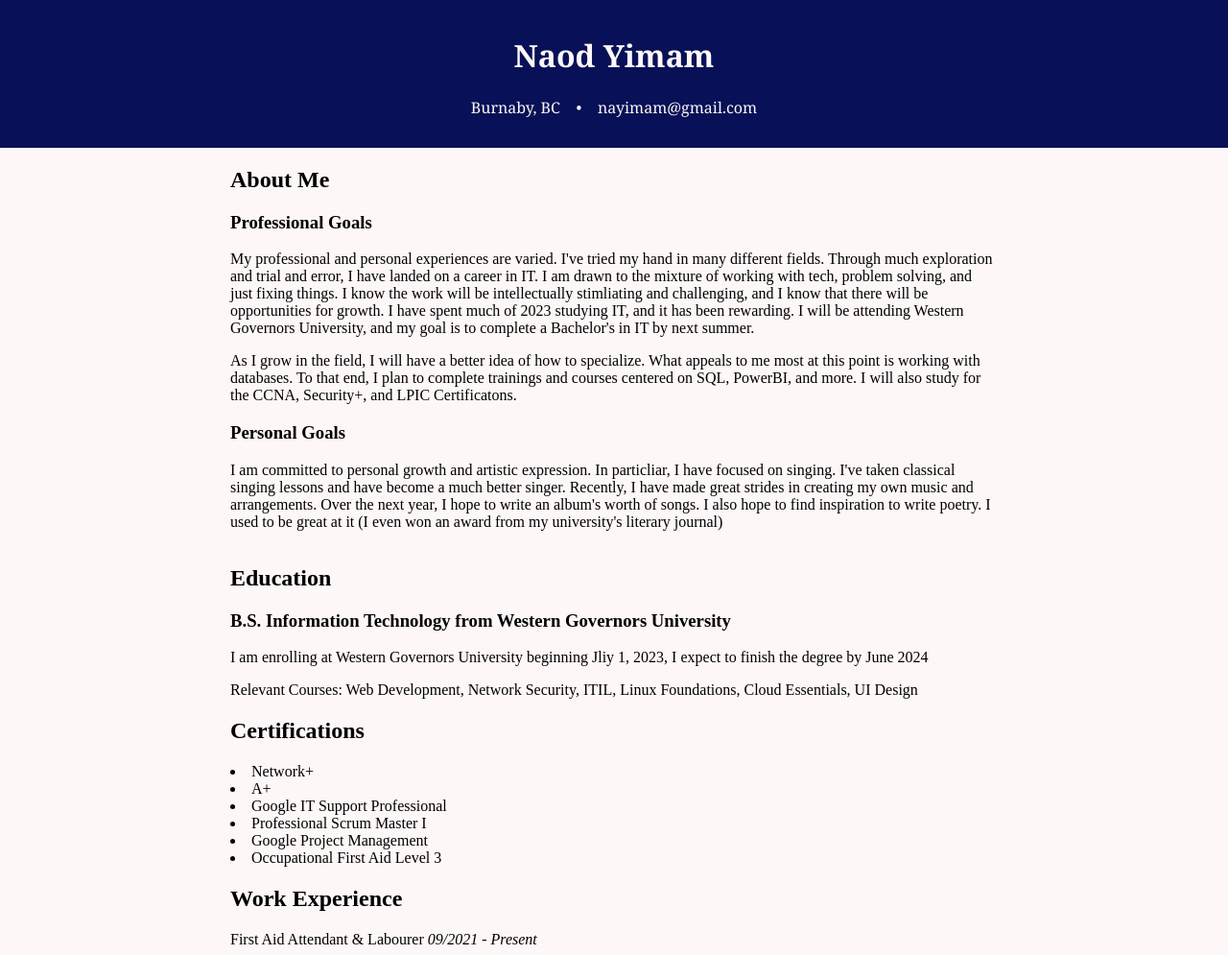
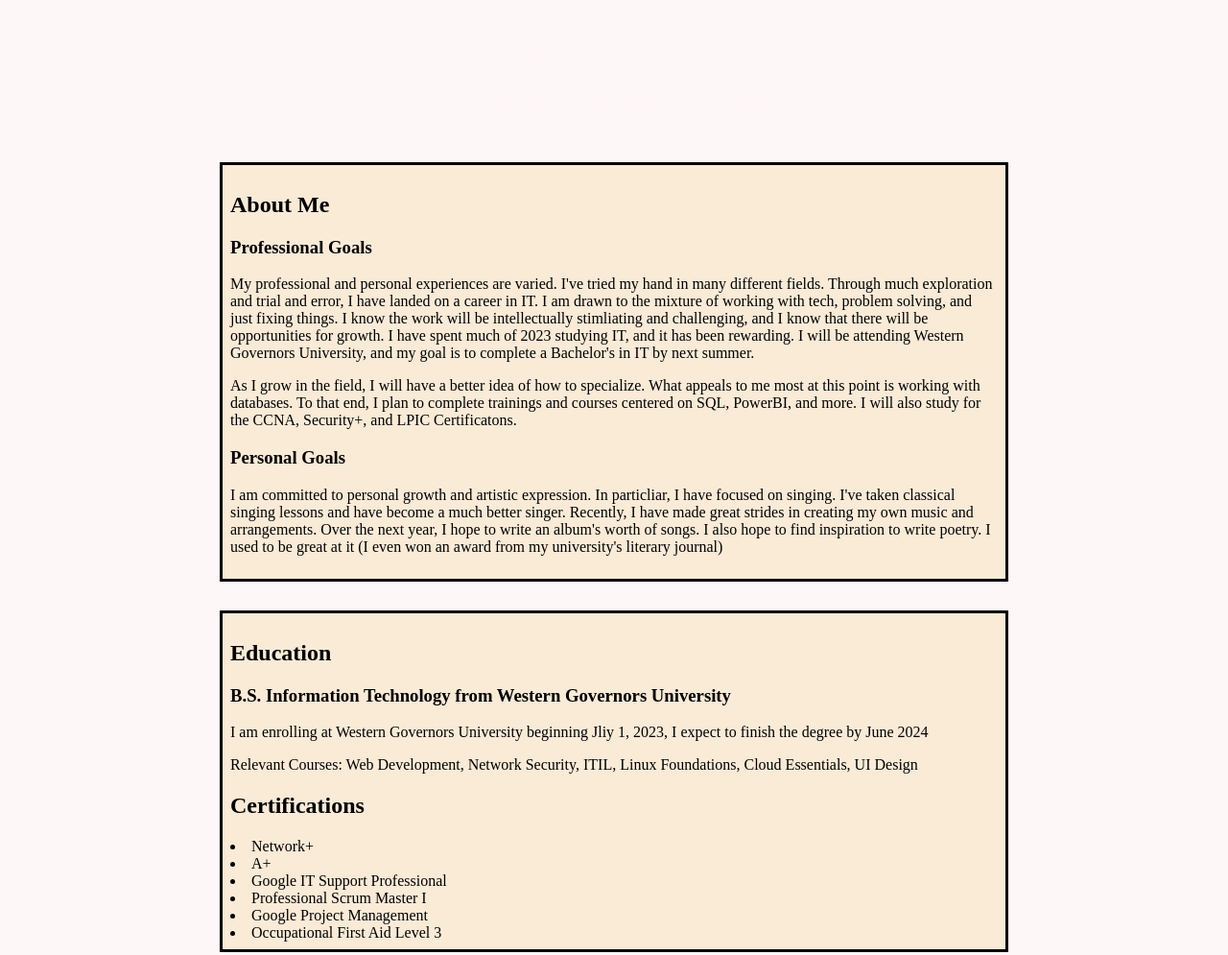
Before and after one commit to naod-ayalew/CV, a plain HTML site: page index.html in a window 1280 px wide. Shown: the top 995 px of the page at 96% size. Drawn offline with Linux system fonts and the light colour scheme.

Commit message:
final push

```diff
--- a/style.css
+++ b/style.css
@@ -8,7 +8,7 @@ body {
 
 .header {
     font-family: Georgia, 'Times New Roman', Times, serif;
-    background-color: rgba(3, 12, 83, 0.977);
+    background-color: rgba(3,s 12, 83, 0.977);
     width: 100%;
     color: rgb(254, 247, 247);
 
@@ -22,7 +22,13 @@ body {
     margin-right: 40px;
     max-width: 800px;
     text-align: left;
+    border-style: solid;
+    border-color: black;
 
+    margin-top: 15px;
+    margin-bottom: 15px;
+    background-color: antiquewhite;
+    padding: 8px;
 
 }
 
```
